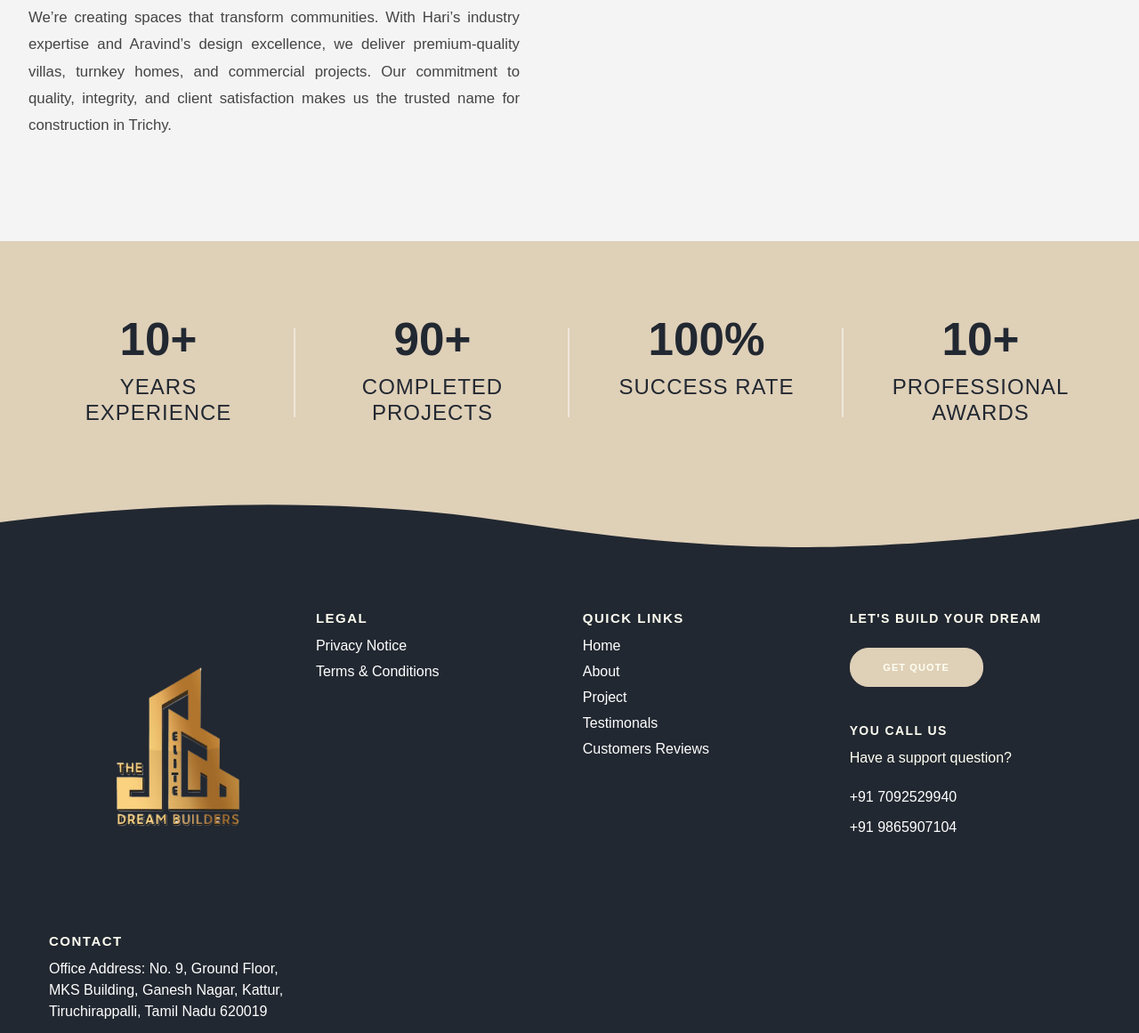
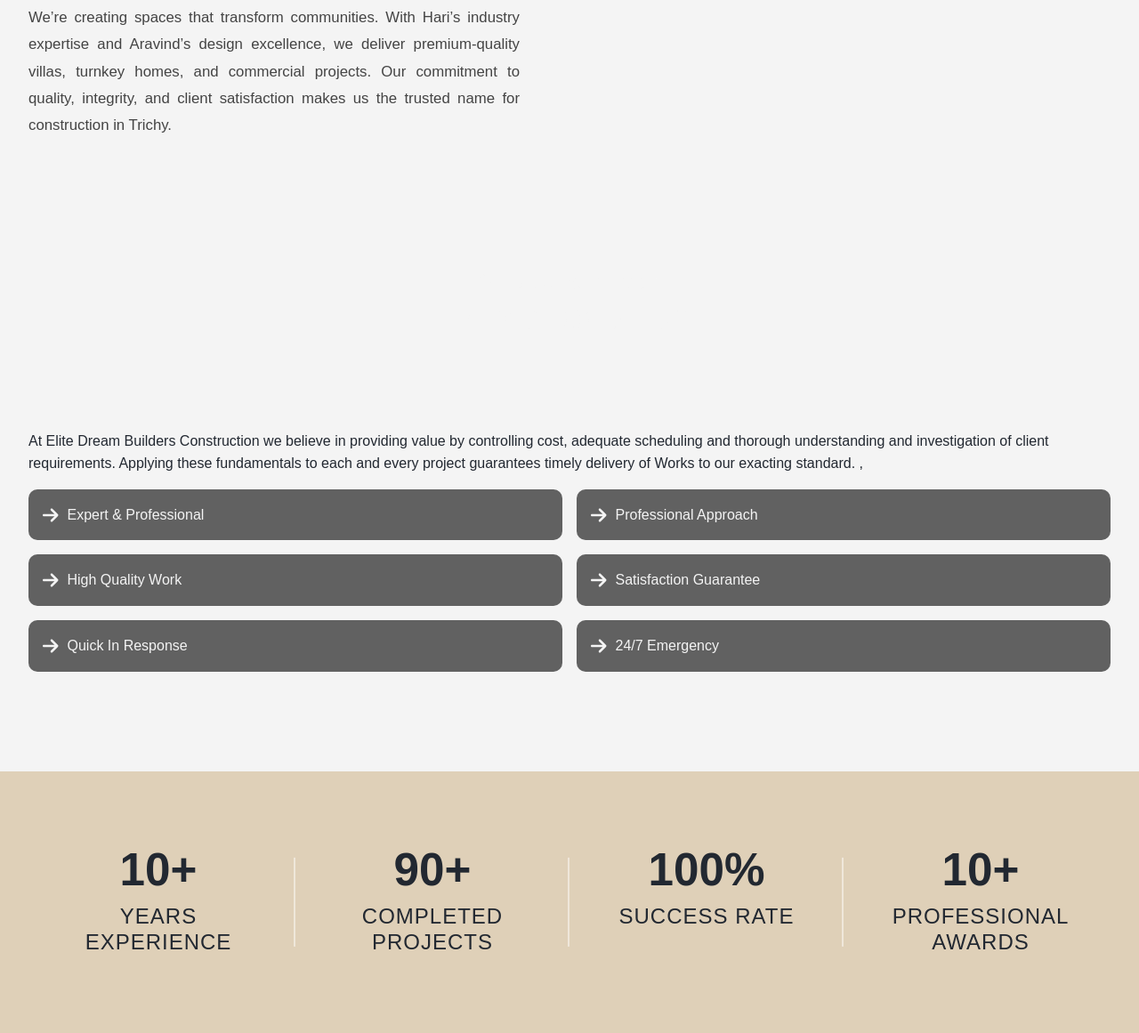
Before and after one commit to vivek248-cloud/elite, a Django app: page /about/ in a window 1280 px wide. Shown: the part 1417-2578 px from the top of the page at 89% size. Run offline with Django 5.2, Linux system fonts and the light colour scheme; data that the repository does not hold is empty; some libraries are stand-ins or nearby versions; some web fonts are replaced.

Commit message:
Update about.html

```diff
--- a/index/templates/index/about.html
+++ b/index/templates/index/about.html
@@ -75,7 +75,34 @@
     </div>
   </div>
 </div>
-
+<div class="home-content-3">
+      <div class="home-content-head">
+        <h4  data-animate="from-bottom"  data-aos="fade-up" data-aos-duration="1000">Our special support</h4>
+        <h2  data-animate="from-bottom"  data-aos="fade-up" data-aos-duration="1000">WHY CHOOSE US</h2>
+      </div>
+      <div class="home-content-2-row2">
+        <div class="home-content-2-row-col-1" >
+          <p  data-aos="animation slide-up">At Elite Dream Builders Construction we believe in providing value by controlling cost, adequate scheduling and thorough understanding and investigation of client requirements. Applying these fundamentals to each and every project guarantees timely delivery of Works to our exacting standard. ,</p>
+          <div class="home-content-2-row-col-1-content">
+            <div class="home-content-2-row-col-1-box">
+              <p  data-animate="from-left"><svg xmlns="http://www.w3.org/2000/svg" viewBox="0 0 448 512"><!--!Font Awesome Free 6.7.2 by @fontawesome - https://fontawesome.com License - https://fontawesome.com/license/free Copyright 2025 Fonticons, Inc.--><path d="M438.6 278.6c12.5-12.5 12.5-32.8 0-45.3l-160-160c-12.5-12.5-32.8-12.5-45.3 0s-12.5 32.8 0 45.3L338.8 224 32 224c-17.7 0-32 14.3-32 32s14.3 32 32 32l306.7 0L233.4 393.4c-12.5 12.5-12.5 32.8 0 45.3s32.8 12.5 45.3 0l160-160z"/></svg>  Expert & Professional</p>
+              <p data-animate="from-left"><svg xmlns="http://www.w3.org/2000/svg" viewBox="0 0 448 512"><!--!Font Awesome Free 6.7.2 by @fontawesome - https://fontawesome.com License - https://fontawesome.com/license/free Copyright 2025 Fonticons, Inc.--><path d="M438.6 278.6c12.5-12.5 12.5-32.8 0-45.3l-160-160c-12.5-12.5-32.8-12.5-45.3 0s-12.5 32.8 0 45.3L338.8 224 32 224c-17.7 0-32 14.3-32 32s14.3 32 32 32l306.7 0L233.4 393.4c-12.5 12.5-12.5 32.8 0 45.3s32.8 12.5 45.3 0l160-160z"/></svg>  High Quality Work</p>
+              <p data-animate="from-left"><svg xmlns="http://www.w3.org/2000/svg" viewBox="0 0 448 512"><!--!Font Awesome Free 6.7.2 by @fontawesome - https://fontawesome.com License - https://fontawesome.com/license/free Copyright 2025 Fonticons, Inc.--><path d="M438.6 278.6c12.5-12.5 12.5-32.8 0-45.3l-160-160c-12.5-12.5-32.8-12.5-45.3 0s-12.5 32.8 0 45.3L338.8 224 32 224c-17.7 0-32 14.3-32 32s14.3 32 32 32l306.7 0L233.4 393.4c-12.5 12.5-12.5 32.8 0 45.3s32.8 12.5 45.3 0l160-160z"/></svg>  Quick In Response</p>
+            </div>
+            <div class="home-content-2-row-col-1-box">
+              <p data-animate="from-right"><svg xmlns="http://www.w3.org/2000/svg" viewBox="0 0 448 512"><!--!Font Awesome Free 6.7.2 by @fontawesome - https://fontawesome.com License - https://fontawesome.com/license/free Copyright 2025 Fonticons, Inc.--><path d="M438.6 278.6c12.5-12.5 12.5-32.8 0-45.3l-160-160c-12.5-12.5-32.8-12.5-45.3 0s-12.5 32.8 0 45.3L338.8 224 32 224c-17.7 0-32 14.3-32 32s14.3 32 32 32l306.7 0L233.4 393.4c-12.5 12.5-12.5 32.8 0 45.3s32.8 12.5 45.3 0l160-160z"/></svg>  Professional Approach</p>
+              <p data-animate="from-right"><svg xmlns="http://www.w3.org/2000/svg" viewBox="0 0 448 512"><!--!Font Awesome Free 6.7.2 by @fontawesome - https://fontawesome.com License - https://fontawesome.com/license/free Copyright 2025 Fonticons, Inc.--><path d="M438.6 278.6c12.5-12.5 12.5-32.8 0-45.3l-160-160c-12.5-12.5-32.8-12.5-45.3 0s-12.5 32.8 0 45.3L338.8 224 32 224c-17.7 0-32 14.3-32 32s14.3 32 32 32l306.7 0L233.4 393.4c-12.5 12.5-12.5 32.8 0 45.3s32.8 12.5 45.3 0l160-160z"/></svg>  Satisfaction Guarantee</p>
+              <p data-animate="from-right"><svg xmlns="http://www.w3.org/2000/svg" viewBox="0 0 448 512"><!--!Font Awesome Free 6.7.2 by @fontawesome - https://fontawesome.com License - https://fontawesome.com/license/free Copyright 2025 Fonticons, Inc.--><path d="M438.6 278.6c12.5-12.5 12.5-32.8 0-45.3l-160-160c-12.5-12.5-32.8-12.5-45.3 0s-12.5 32.8 0 45.3L338.8 224 32 224c-17.7 0-32 14.3-32 32s14.3 32 32 32l306.7 0L233.4 393.4c-12.5 12.5-12.5 32.8 0 45.3s32.8 12.5 45.3 0l160-160z"/></svg>  24/7 Emergency</p>
+            </div>
+          </div>
+        </div>
+<!--         <div class="home-logo-col" data-animate="fade-in">
+          <a href="{% url 'contact' %}">
+            <img src="{% static 'images/logo.PNG' %}" alt="Logo" />
+          </a>
+        </div> -->
+      </div>
+    </div>
 <div class="counters" data-animate="from-bottom">
   <div class="counter-grid">
     <div class="counter">
```
